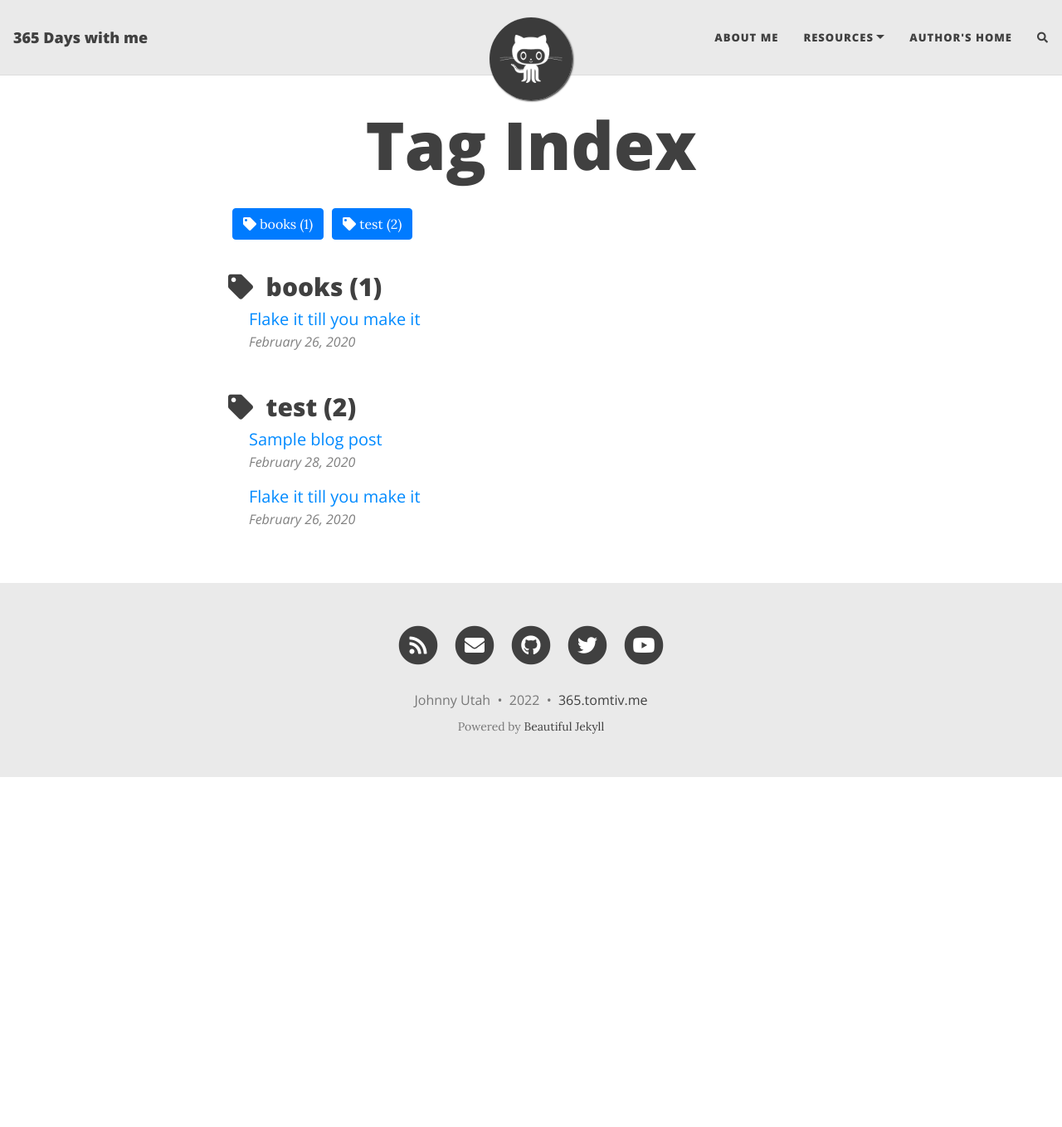
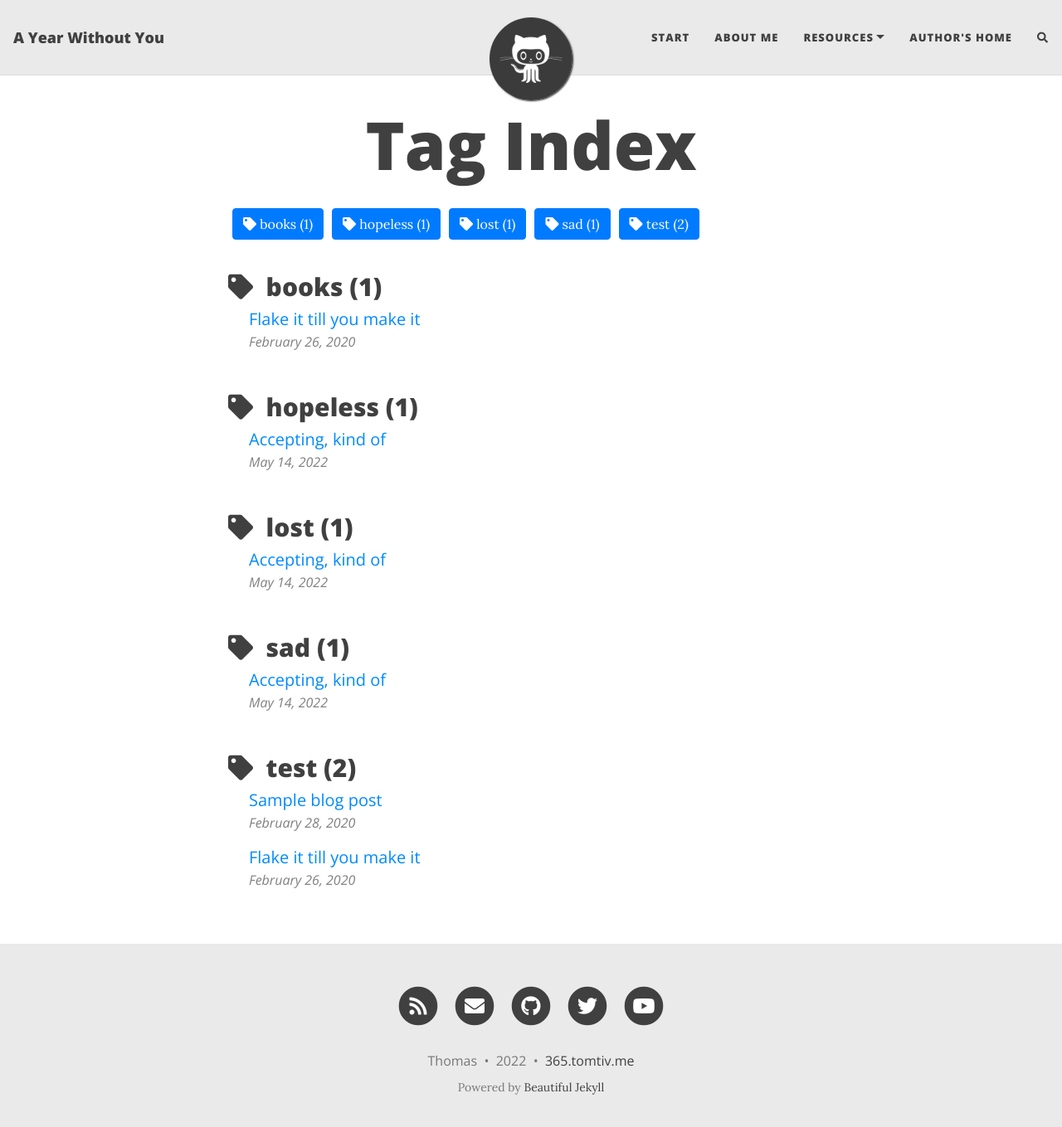
Before and after one commit to tomtiv/tomtiv.github.io, a Jekyll site: the page built from tags.html, in a window 1280 px wide and 1372 px high. Shown: the top 1359 px of the window at 83% size. Built offline with Jekyll 4.4.1, drawn with Linux system fonts in a browser that asks for light colours; nearby versions of some CDN libraries; comment, search, counter and statistics services are not loaded.

```diff
--- a/_config.yml
+++ b/_config.yml
@@ -6,18 +6,20 @@
 # --- Required options --- #
 
 # Name of website
-title: 365 Days with me
+title: A Year Without You
 
 # Your name to show in the footer
-author: Johnny Utah
+author: Thomas
 
 # --- List of links in the navigation bar --- #
 
 navbar-links:
+  Start: "start"
   About Me: "aboutme"
+  # Posts: "posts"
   Resources:
-    - Blog: "https://tomtiv.github.io"
-    - Mental Health: "https:/home.tomtiv.me"
+   - YouTube: "youtube.com"
+   - Mental Health: "https:/home.tomtiv.me"
   Author's home: "https://tomtiv.me"
 
 # --- Logo --- #
```
Also changed, not shown: _posts/2022-05-14-Unknown.md (added, +86 -0 lines), start.md (added, +16 -0 lines).
